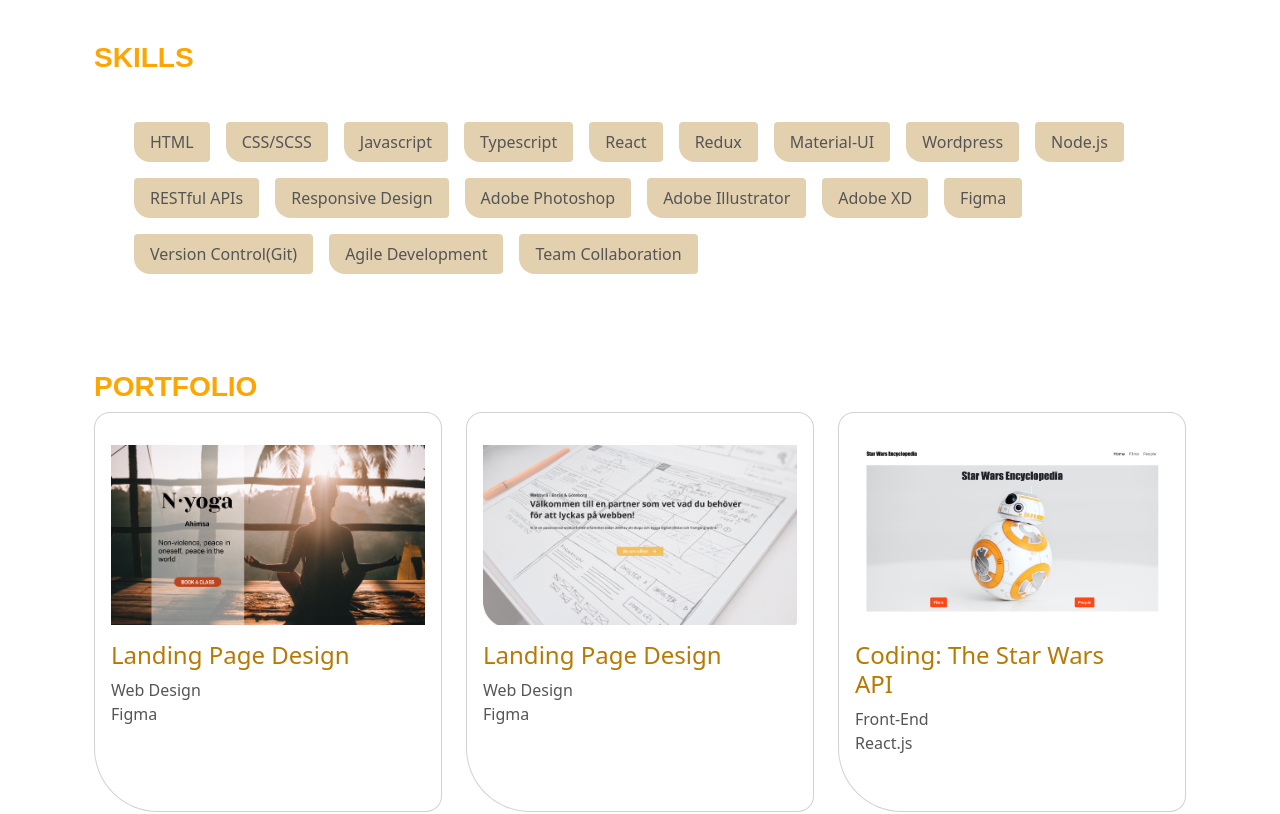
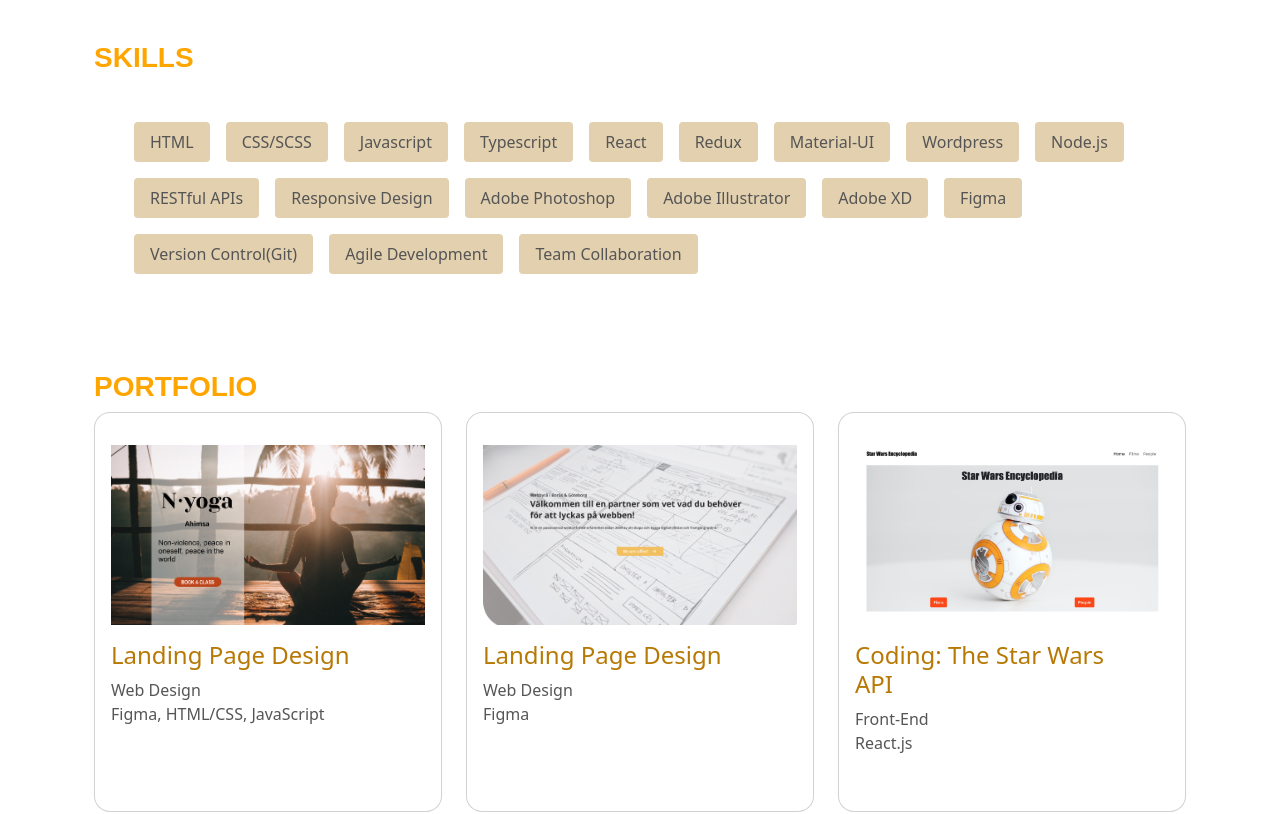
Before and after one commit to xxxOkamexxx/MyPortfolio, a React (Vite) app: page / in a window 1280 px wide. Shown: the part 260-1074 px from the top of the page. Built offline with nearby package versions, Linux system fonts and the light colour scheme.

Commit message:
Edit text and change card styles

```diff
--- a/src/assets/scss/App.scss
+++ b/src/assets/scss/App.scss
@@ -86,7 +86,7 @@ p {
         color: #555;
         background-color: rgb(226, 208, 175);
         padding: 8px 16px;
-        border-radius: 4px 4px 4px 16px;
+        border-radius: 4px;
       }
     }
   }
@@ -106,7 +106,7 @@ p {
   .card{
     margin-bottom: 2em;
     padding: 2em 1em;
-    border-radius: 16px 16px 16px 64px;
+    border-radius: 16px;
     height: 400px;
 
     .card-image {
--- a/src/service/workes.js
+++ b/src/service/workes.js
@@ -13,7 +13,7 @@ export const works = [
     id: 1,
     title: 'Landing Page Design',
     category: 'Web Design',
-    detail:'Figma',
+    detail:'Figma, HTML/CSS, JavaScript',
     description: "This project involves the redesign of N-Yoga's website, a yoga studio located in Lund, Sweden. This studio offers a place of relaxation, tranquility, and growth, irrespective of one's background, religion, or tradition. The main goals included creating a clear and modern design, user-friendly navigation, high-quality content, easy course discovery, and effectively conveying the atmosphere of the yoga classes..",
     url: Work01,
     linkText: 'go to netlify (work in progress)',
```
